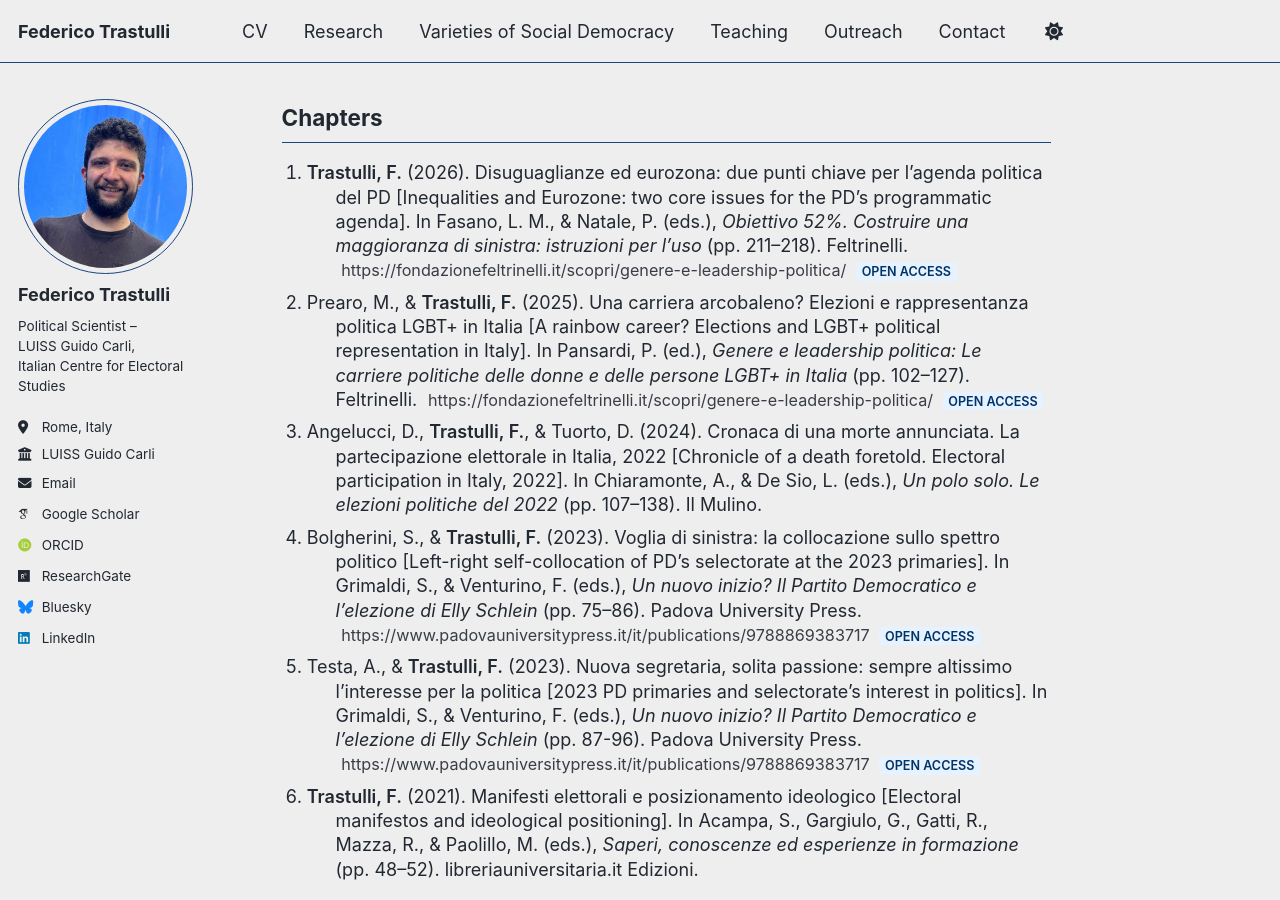
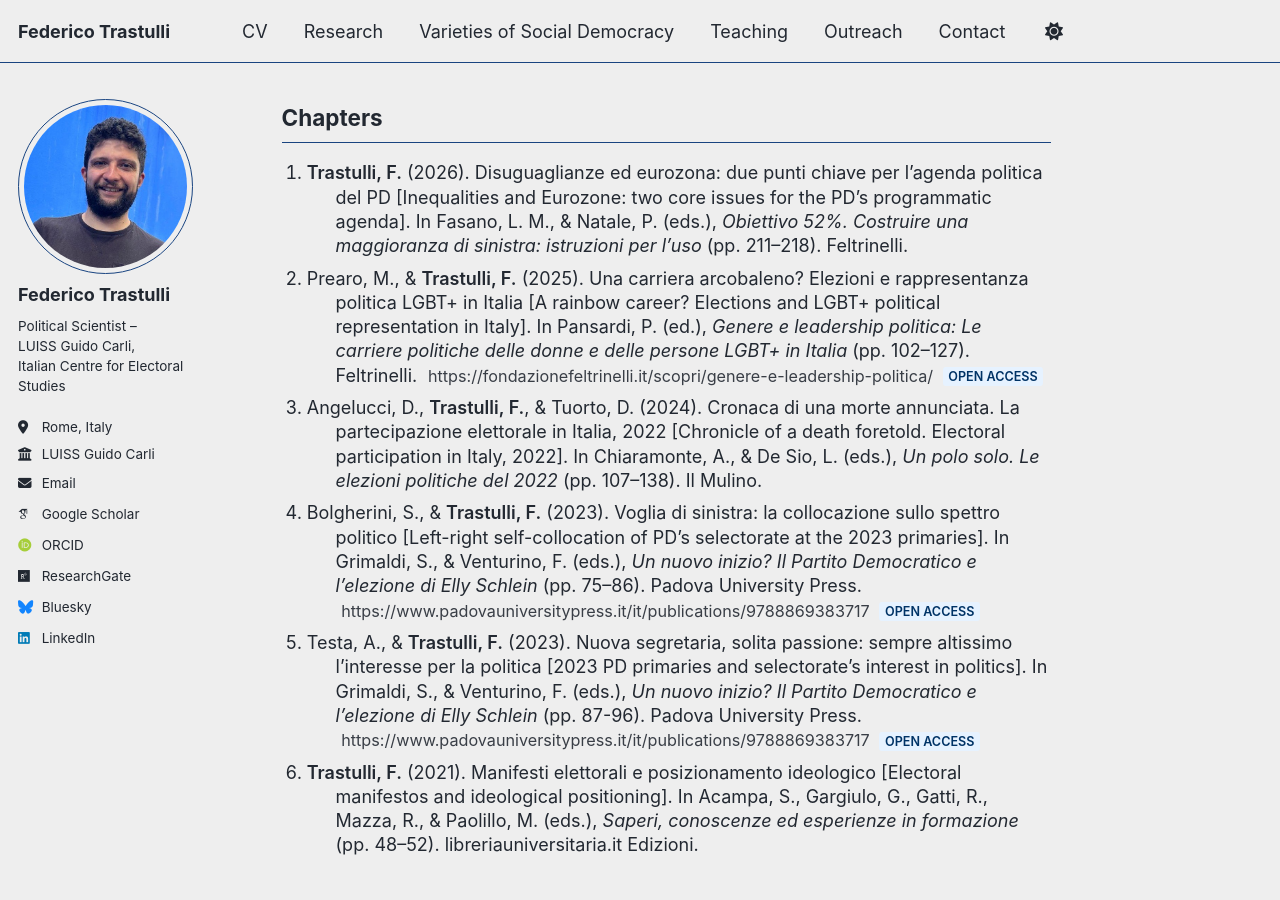
Before and after one commit to federicotrastulli/federicotrastulli.github.io, a Jekyll site: the page built from _pages/research.html, in a window 1280 px wide and 900 px high, scrolled down 2176 px. Built offline with Jekyll 4.4.1, drawn with Linux system fonts in a browser that asks for light colours; some web fonts are replaced; a script bundle is joined from its source files by our own code; library files that are not in the unit come from our copies.

Commit message:
Update research.html

```diff
--- a/_pages/research.html
+++ b/_pages/research.html
@@ -233,10 +233,6 @@ author_profile: true
   <li>
    <span class="me">Trastulli, F.</span> (2026). Disuguaglianze ed eurozona: due punti chiave per l’agenda politica del PD [Inequalities and Eurozone: two core issues for the PD’s programmatic agenda].
     In Fasano, L. M., & Natale, P. (eds.), <em>Obiettivo 52%. Costruire una maggioranza di sinistra: istruzioni per l’uso</em> (pp. 211–218). Feltrinelli.
-    <a href="https://fondazionefeltrinelli.it/scopri/genere-e-leadership-politica/" class="doi">
-      https://fondazionefeltrinelli.it/scopri/genere-e-leadership-politica/
-    </a>
-    <span class="badge oa">Open Access</span>
   </li>
 
   <li>
```
